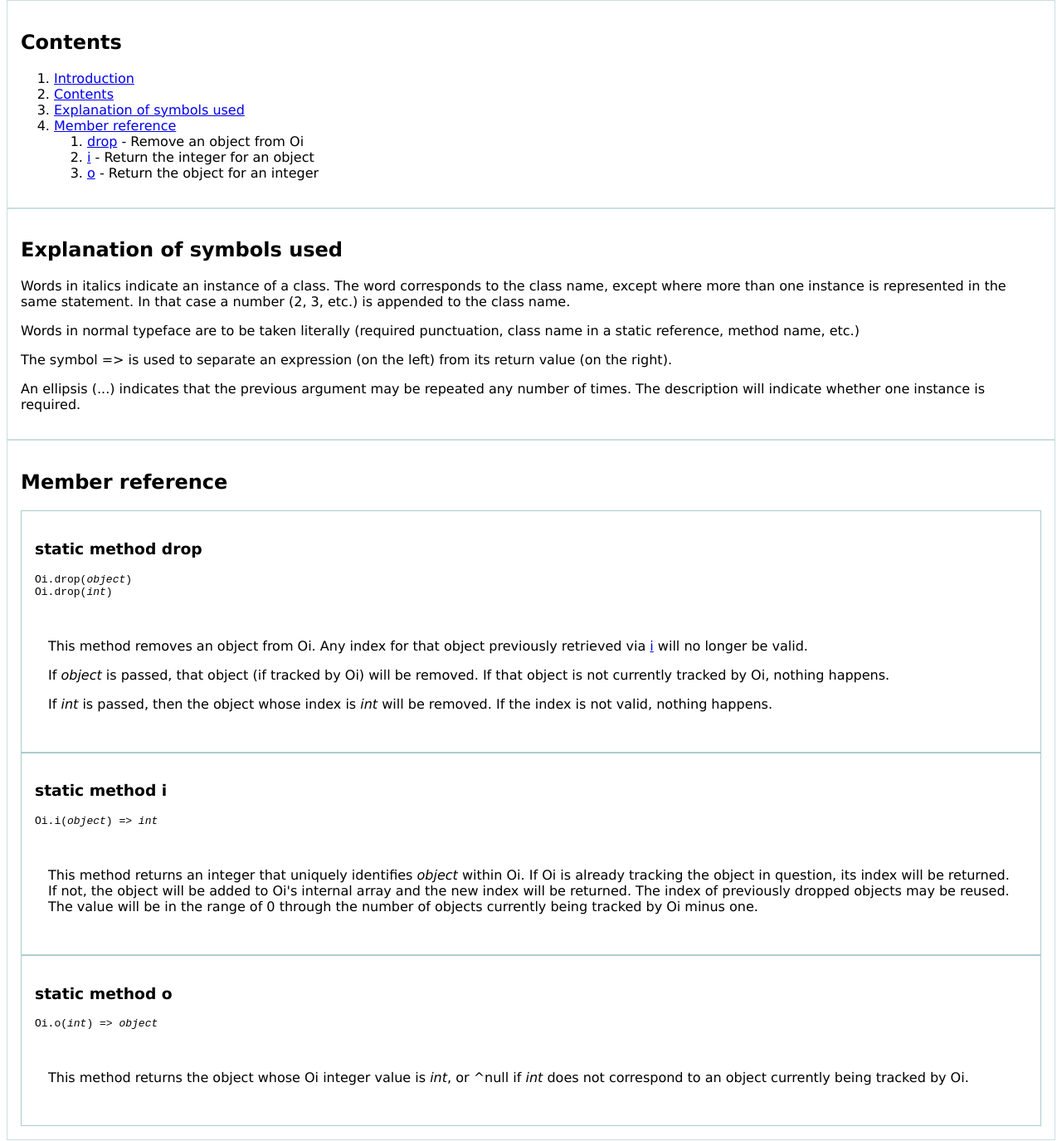
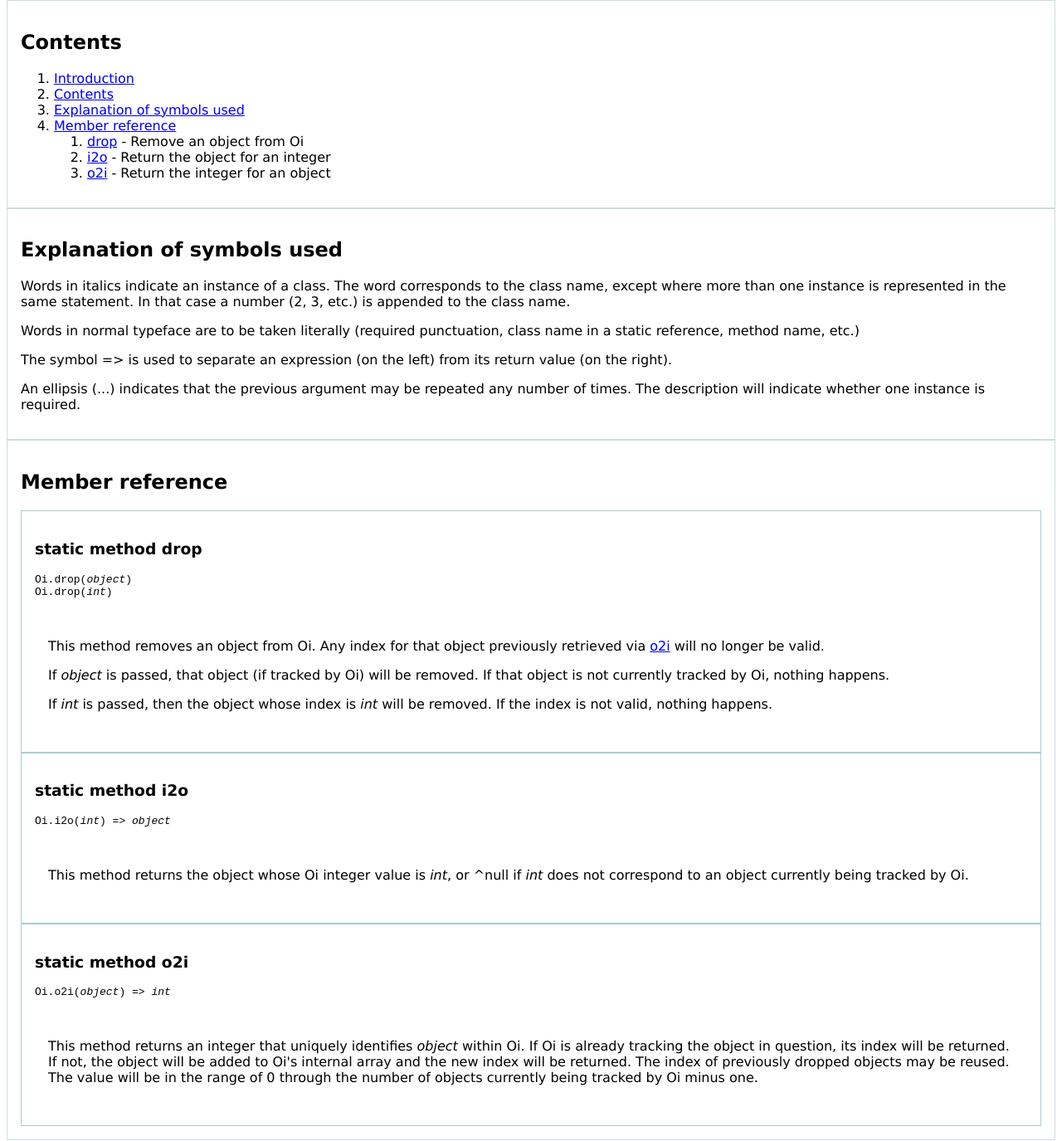
Before and after one commit to EckhartOSB/synthesis, a plain HTML site: page documentation/oi.html in a window 1280 px wide. Shown: the part 462-1837 px from the top of the page at 83% size. Drawn offline with Linux system fonts and the light colour scheme.

Commit message:
Change Oi.i to Oi.o2i, and Oi.o to Oi.i2o, to avoid compiler warnings.

```diff
--- a/documentation/oi.html
+++ b/documentation/oi.html
@@ -33,8 +33,8 @@ index of its internal array.</p>
 <li><a href="#reference">Member reference</a>
   <ol>
     <li><a href="#ref-drop">drop</a> - Remove an object from Oi</li>
-    <li><a href="#ref-i">i</a> - Return the integer for an object</li>
-    <li><a href="#ref-o">o</a> - Return the object for an integer</li>
+    <li><a href="#ref-i2o">i2o</a> - Return the object for an integer</li>
+    <li><a href="#ref-o2i">o2i</a> - Return the integer for an object</li>
   </ol>
 </ol>
 </div>
@@ -62,7 +62,7 @@ description will indicate whether one instance is required.</p>
     <div class="description">
       <p>
         This method removes an object from Oi.  Any index for that object previously retrieved via
-	<a href="#ref-i">i</a> will no longer be valid.
+	<a href="#ref-o2i">o2i</a> will no longer be valid.
       </p>
       <p>If <em>object</em> is passed, that object (if tracked by Oi) will be removed.  If that object
       is not currently tracked by Oi, nothing happens.</p>
@@ -70,10 +70,22 @@ description will indicate whether one instance is required.</p>
       the index is not valid, nothing happens.</p>
     </div>
   </div>
-  <div id="ref-i" class="ref">
-    <h3>static method i</h3>
+  <div id="ref-i2o" class="ref">
+    <h3>static method i2o</h3>
     <code>
-      Oi.i(<em>object</em>) =&gt; <em>int</em>
+      Oi.i2o(<em>int</em>) =&gt; <em>object</em>
+    </code>
+    <div class="description">
+      <p>
+        This method returns the object whose Oi integer value is <em>int</em>, or ^null if <em>int</em>
+	does not correspond to an object currently being tracked by Oi.
+      </p>
+    </div>
+  </div>
+  <div id="ref-o2i" class="ref">
+    <h3>static method o2i</h3>
+    <code>
+      Oi.o2i(<em>object</em>) =&gt; <em>int</em>
     </code>
     <div class="description">
       <p>
@@ -85,18 +97,6 @@ description will indicate whether one instance is required.</p>
       </p>
     </div>
   </div>
-  <div id="ref-o" class="ref">
-    <h3>static method o</h3>
-    <code>
-      Oi.o(<em>int</em>) =&gt; <em>object</em>
-    </code>
-    <div class="description">
-      <p>
-        This method returns the object whose Oi integer value is <em>int</em>, or ^null if <em>int</em>
-	does not correspond to an object currently being tracked by Oi.
-      </p>
-    </div>
-  </div>
 </div>
 </body>
 </html>
```
Also changed, not shown: 2 other files.
